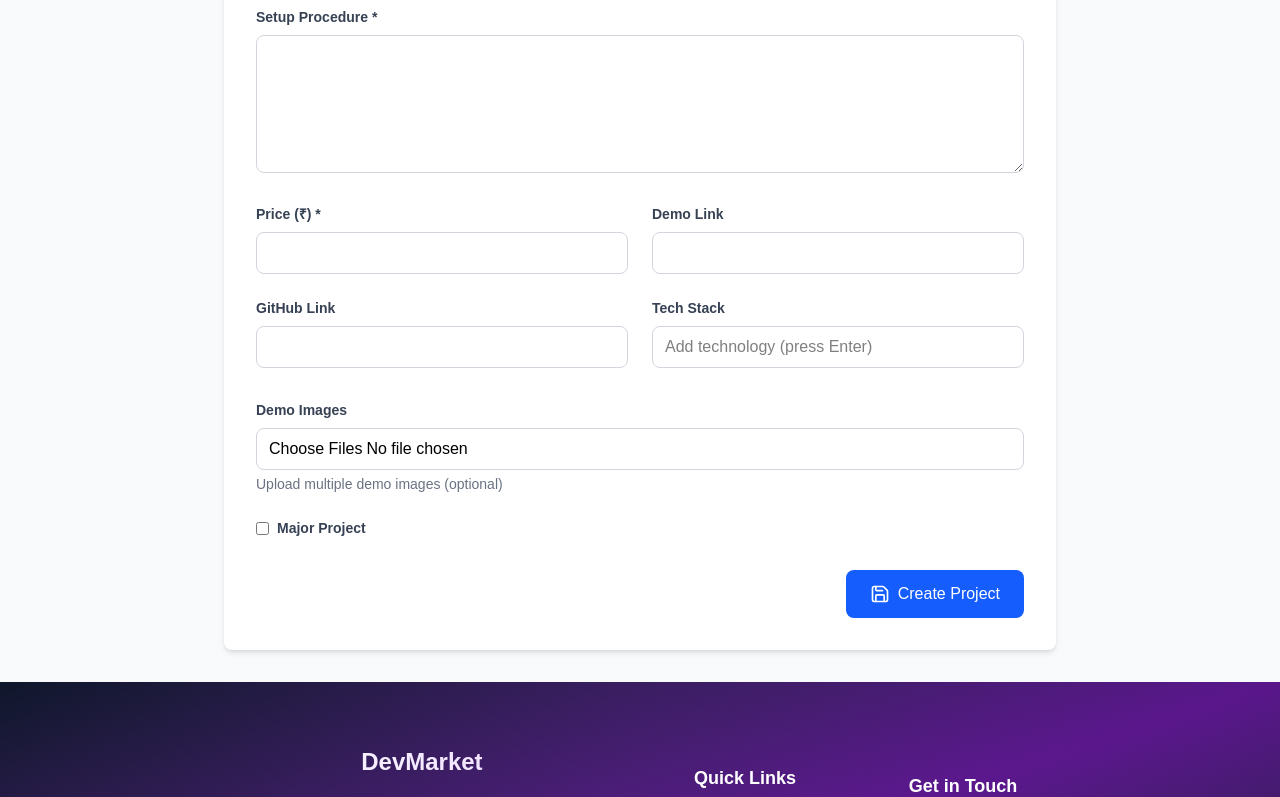
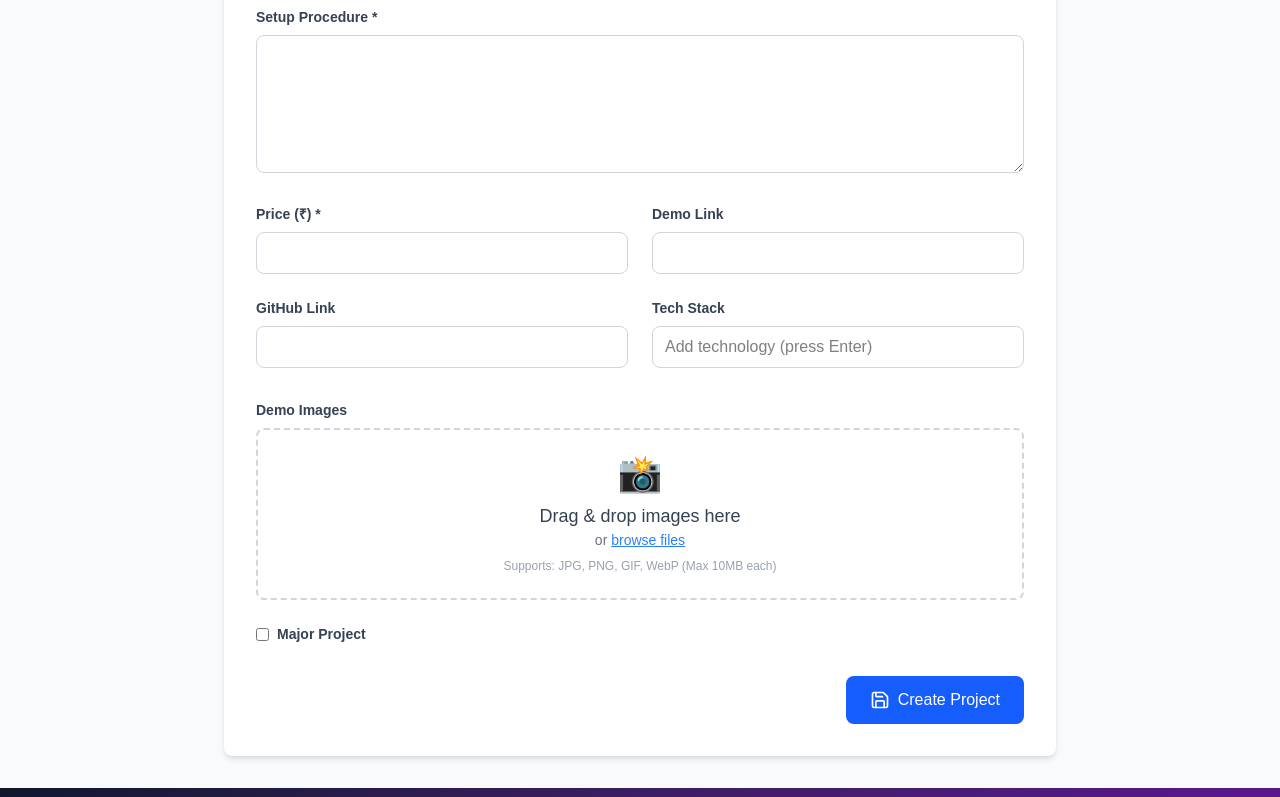
Before and after one commit to Anwarhacker/dev-market, a Next.js app: page /admin/new in a window 1280 px wide. Shown: the part 456-1253 px from the top of the page. Built offline with nearby package versions, Linux system fonts and the light colour scheme.

Commit message:
added the drag and drop image functinality

```diff
--- a/app/admin/edit/[id]/page.js
+++ b/app/admin/edit/[id]/page.js
@@ -26,6 +26,7 @@ export default function EditProjectPage() {
   });
   const [loading, setLoading] = useState(false);
   const [fetchLoading, setFetchLoading] = useState(true);
+  const [isDragging, setIsDragging] = useState(false);
 
   useEffect(() => {
     const fetchProject = async () => {
@@ -128,6 +129,36 @@ export default function EditProjectPage() {
       ...prev,
       demoImages: prev.demoImages.filter((_, i) => i !== index),
     }));
+  };
+
+  const handleDragOver = (e) => {
+    e.preventDefault();
+    e.stopPropagation();
+  };
+
+  const handleDragEnter = (e) => {
+    e.preventDefault();
+    e.stopPropagation();
+    setIsDragging(true);
+  };
+
+  const handleDragLeave = (e) => {
+    e.preventDefault();
+    e.stopPropagation();
+    setIsDragging(false);
+  };
+
+  const handleDrop = (e) => {
+    e.preventDefault();
+    e.stopPropagation();
+    setIsDragging(false);
+
+    const files = Array.from(e.dataTransfer.files);
+    const imageFiles = files.filter((file) => file.type.startsWith("image/"));
+
+    if (imageFiles.length > 0) {
+      handleImageUpload({ target: { files: imageFiles } });
+    }
   };
 
   const handleSubmit = async (e) => {
@@ -364,16 +395,46 @@ export default function EditProjectPage() {
                   <label className="block text-gray-700 text-sm font-bold mb-2">
                     Demo Images
                   </label>
+                  <div
+                    className={`relative border-2 border-dashed rounded-lg p-6 text-center transition-colors ${
+                      isDragging
+                        ? "border-blue-500 bg-blue-50"
+                        : "border-gray-300 hover:border-gray-400"
+                    }`}
+                    onDragOver={handleDragOver}
+                    onDragEnter={handleDragEnter}
+                    onDragLeave={handleDragLeave}
+                    onDrop={handleDrop}
+                  >
                     <input
                       type="file"
                       multiple
                       accept="image/*"
                       onChange={handleImageUpload}
-                    className="w-full px-3 py-2 border border-gray-300 rounded-lg focus:ring-2 focus:ring-blue-500 focus:border-transparent"
+                      className="absolute inset-0 w-full h-full opacity-0 cursor-pointer"
                     />
-                  <p className="text-sm text-gray-500 mt-1">
-                    Upload multiple demo images (optional)
+                    <div className="space-y-2">
+                      <div className="text-4xl text-gray-400">
+                        {isDragging ? "📁" : "📸"}
+                      </div>
+                      <div>
+                        <p className="text-lg font-medium text-gray-700">
+                          {isDragging
+                            ? "Drop images here"
+                            : "Drag & drop images here"}
                         </p>
+                        <p className="text-sm text-gray-500">
+                          or{" "}
+                          <span className="text-blue-500 underline">
+                            browse files
+                          </span>
+                        </p>
+                      </div>
+                      <p className="text-xs text-gray-400">
+                        Supports: JPG, PNG, GIF, WebP (Max 10MB each)
+                      </p>
+                    </div>
+                  </div>
                   {formData.demoImages.length > 0 && (
                     <div className="grid grid-cols-2 md:grid-cols-4 gap-4 mt-4">
                       {formData.demoImages.map((image, index) => (
--- a/app/admin/new/page.js
+++ b/app/admin/new/page.js
@@ -23,6 +23,7 @@ export default function NewProjectPage() {
     majorProject: false,
   });
   const [loading, setLoading] = useState(false);
+  const [isDragging, setIsDragging] = useState(false);
 
   const handleChange = (e) => {
     const { name, value, type, checked } = e.target;
@@ -94,6 +95,36 @@ export default function NewProjectPage() {
       ...prev,
       demoImages: prev.demoImages.filter((_, i) => i !== index),
     }));
+  };
+
+  const handleDragOver = (e) => {
+    e.preventDefault();
+    e.stopPropagation();
+  };
+
+  const handleDragEnter = (e) => {
+    e.preventDefault();
+    e.stopPropagation();
+    setIsDragging(true);
+  };
+
+  const handleDragLeave = (e) => {
+    e.preventDefault();
+    e.stopPropagation();
+    setIsDragging(false);
+  };
+
+  const handleDrop = (e) => {
+    e.preventDefault();
+    e.stopPropagation();
+    setIsDragging(false);
+
+    const files = Array.from(e.dataTransfer.files);
+    const imageFiles = files.filter((file) => file.type.startsWith("image/"));
+
+    if (imageFiles.length > 0) {
+      handleImageUpload({ target: { files: imageFiles } });
+    }
   };
 
   const handleSubmit = async (e) => {
@@ -321,16 +352,46 @@ export default function NewProjectPage() {
                   <label className="block text-gray-700 text-sm font-bold mb-2">
                     Demo Images
                   </label>
+                  <div
+                    className={`relative border-2 border-dashed rounded-lg p-6 text-center transition-colors ${
+                      isDragging
+                        ? "border-blue-500 bg-blue-50"
+                        : "border-gray-300 hover:border-gray-400"
+                    }`}
+                    onDragOver={handleDragOver}
+                    onDragEnter={handleDragEnter}
+                    onDragLeave={handleDragLeave}
+                    onDrop={handleDrop}
+                  >
                     <input
                       type="file"
                       multiple
                       accept="image/*"
                       onChange={handleImageUpload}
-                    className="w-full px-3 py-2 border border-gray-300 rounded-lg focus:ring-2 focus:ring-blue-500 focus:border-transparent"
+                      className="absolute inset-0 w-full h-full opacity-0 cursor-pointer"
                     />
-                  <p className="text-sm text-gray-500 mt-1">
-                    Upload multiple demo images (optional)
+                    <div className="space-y-2">
+                      <div className="text-4xl text-gray-400">
+                        {isDragging ? "📁" : "📸"}
+                      </div>
+                      <div>
+                        <p className="text-lg font-medium text-gray-700">
+                          {isDragging
+                            ? "Drop images here"
+                            : "Drag & drop images here"}
                         </p>
+                        <p className="text-sm text-gray-500">
+                          or{" "}
+                          <span className="text-blue-500 underline">
+                            browse files
+                          </span>
+                        </p>
+                      </div>
+                      <p className="text-xs text-gray-400">
+                        Supports: JPG, PNG, GIF, WebP (Max 10MB each)
+                      </p>
+                    </div>
+                  </div>
                   {formData.demoImages.length > 0 && (
                     <div className="grid grid-cols-2 md:grid-cols-4 gap-4 mt-4">
                       {formData.demoImages.map((image, index) => (
```
Lines whose indentation alone changed are shown as unchanged.
